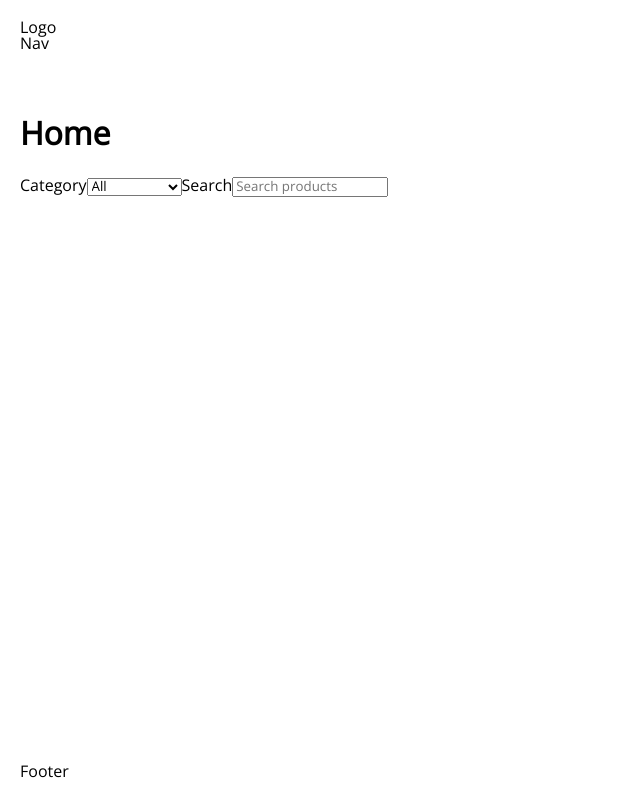
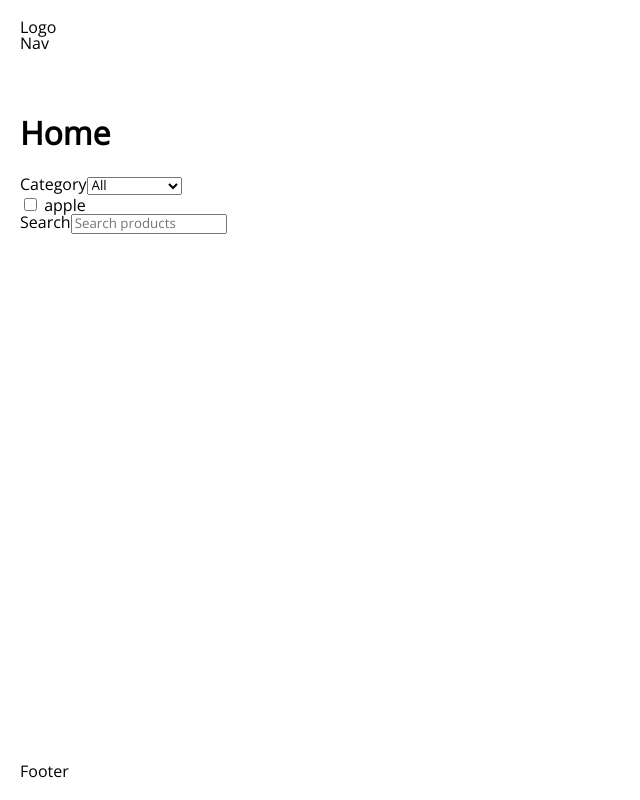
Before and after one commit to jardenna/filter, a React (Vite) app: page / in a window 1280 px wide. Shown: the whole page, without its empty margins (0-640 px from the left). Built offline with nearby package versions, Linux system fonts and the light colour scheme.

Commit message:
checkbox

```diff
--- a/src/components/filter/Filters.tsx
+++ b/src/components/filter/Filters.tsx
@@ -1,7 +1,6 @@
+import { ChangeEvent } from 'react';
 import { useSearchParams } from 'react-router';
 import useFilterParams from './useFilterParams';
-
-type FilterKey = 'category' | 'query';
 
 export const options = [
   { value: 'apple', label: 'Apple' },
@@ -12,16 +11,37 @@ export const options = [
 export default function Filters() {
   const [params, setParams] = useSearchParams();
 
-  const handleChange = (key: FilterKey, value: string) => {
+  function onChange(event: ChangeEvent<HTMLInputElement | HTMLSelectElement>) {
+    const { name, value, type } = event.target;
+    const checked = (event.target as HTMLInputElement).checked;
+
     const next = new URLSearchParams(params);
-    if (value === '') {
-      next.delete(key);
-    } else {
-      next.set(key, value);
+
+    if (type !== 'checkbox') {
+      if (value === '') {
+        next.delete(name);
+      } else {
+        next.set(name, value);
+      }
+
+      setParams(next, { replace: true });
+      return;
     }
 
+    const currentValues = next.getAll(name);
+
+    next.delete(name);
+
+    const nextValues = checked
+      ? [...currentValues, value]
+      : currentValues.filter((v) => v !== value);
+
+    nextValues.forEach((v) => {
+      next.append(name, v);
+    });
+
     setParams(next, { replace: true });
-  };
+  }
 
   const filters = useFilterParams();
   console.log(filters);
@@ -32,26 +52,36 @@ export default function Filters() {
       <label htmlFor="category-filter">Category</label>
       <select
         id="category-filter"
+        name="category"
         value={params.get('category') ?? ''}
-        onChange={(e) => {
-          handleChange('category', e.target.value);
-        }}
+        onChange={onChange}
       >
         <option value="">All</option>
         <option value="women">Women</option>
         <option value="men">Men</option>
         <option value="accessories">Accessories</option>
       </select>
+      {/* Fruit*/}
+      <div>
+        <input
+          type="checkbox"
+          id="fruit"
+          name="fruit"
+          value="apple"
+          checked={params.getAll('fruit').includes('apple')}
+          onChange={onChange}
+        />{' '}
+        <label htmlFor="fruit">apple</label>
+      </div>
 
       {/* TEXT SEARCH */}
       <label htmlFor="query-filter">Search</label>
       <input
         id="query-filter"
+        name="query"
         type="search"
         value={params.get('query') ?? ''}
-        onChange={(e) => {
-          handleChange('query', e.target.value);
-        }}
+        onChange={onChange}
         placeholder="Search products"
       />
     </form>
```
